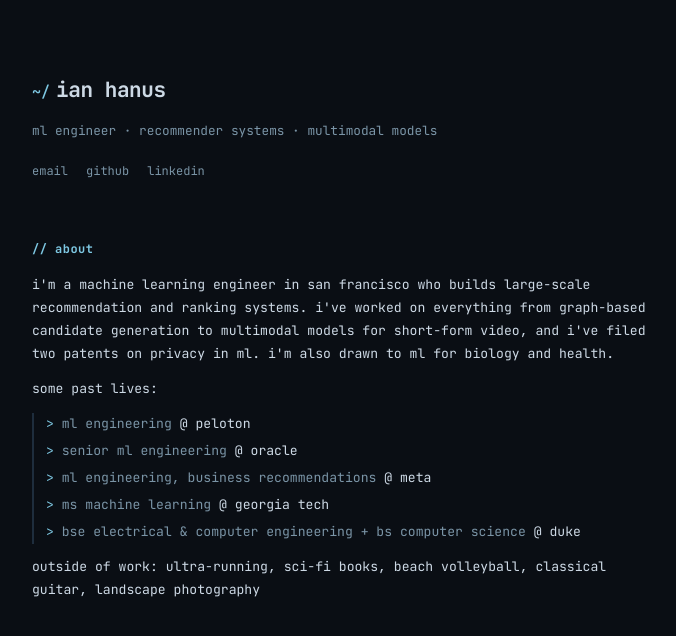
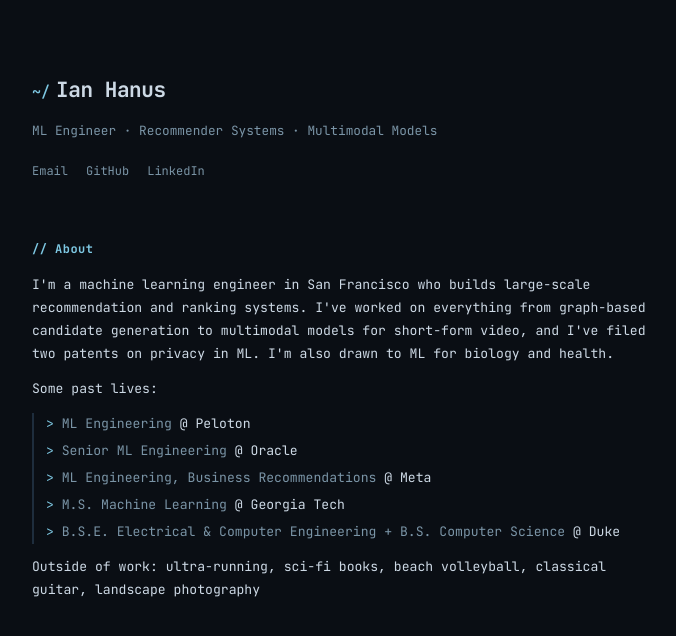
Before and after one commit to ian-hanus/personal-website, a plain HTML site: page index.html in a window 1280 px wide. Shown: the whole page, without its empty margins (298-974 px from the left). Drawn offline with Linux system fonts and the light colour scheme.

Commit message:
Use standard capitalization
Co-Authored-By: Claude Opus 5.5 <noreply@anthropic.com>
Claude-Session: https://claude.ai/code/session_01WgV4fg7Zn21oyoBiq2NvcH

```diff
--- a/index.html
+++ b/index.html
@@ -15,33 +15,33 @@
 <main id="top">
   <section class="intro">
     <div class="name-line"><span class="prompt">~/</span>
-      <h1>ian hanus</h1><span class="cursor">█</span>
+      <h1>Ian Hanus</h1><span class="cursor">█</span>
     </div>
-    <!-- TODO: add current employer, e.g. "building @ <a href=...>company</a> · " -->
-    <p class="tagline">ml engineer · recommender systems · multimodal models</p>
+    <!-- TODO: add current employer, e.g. "Building @ <a href=...>Company</a> · " -->
+    <p class="tagline">ML Engineer · Recommender Systems · Multimodal Models</p>
     <nav class="links">
-      <a href="mailto:ian.hanus@gmail.com">email</a>
-      <a href="https://github.com/ian-hanus" target="_blank" rel="noopener">github</a>
-      <a href="https://www.linkedin.com/in/ian-hanus/" target="_blank" rel="noopener">linkedin</a>
+      <a href="mailto:ian.hanus@gmail.com">Email</a>
+      <a href="https://github.com/ian-hanus" target="_blank" rel="noopener">GitHub</a>
+      <a href="https://www.linkedin.com/in/ian-hanus/" target="_blank" rel="noopener">LinkedIn</a>
     </nav>
   </section>
 
   <section>
-    <h2>// about</h2>
+    <h2>// About</h2>
     <p>
-      i'm a machine learning engineer in san francisco who builds large-scale recommendation and ranking systems.
-      i've worked on everything from graph-based candidate generation to multimodal models for short-form video,
-      and i've filed two patents on privacy in ml. i'm also drawn to ml for biology and health.
+      I'm a machine learning engineer in San Francisco who builds large-scale recommendation and ranking systems.
+      I've worked on everything from graph-based candidate generation to multimodal models for short-form video,
+      and I've filed two patents on privacy in ML. I'm also drawn to ML for biology and health.
     </p>
-    <p>some past lives:</p>
+    <p>Some past lives:</p>
     <ul class="past-list">
-      <li><span class="dim">ml engineering</span> @ peloton</li>
-      <li><span class="dim">senior ml engineering</span> @ oracle</li>
-      <li><span class="dim">ml engineering, business recommendations</span> @ meta</li>
-      <li><span class="dim">ms machine learning</span> @ georgia tech</li>
-      <li><span class="dim">bse electrical &amp; computer engineering + bs computer science</span> @ duke</li>
+      <li><span class="dim">ML Engineering</span> @ Peloton</li>
+      <li><span class="dim">Senior ML Engineering</span> @ Oracle</li>
+      <li><span class="dim">ML Engineering, Business Recommendations</span> @ Meta</li>
+      <li><span class="dim">M.S. Machine Learning</span> @ Georgia Tech</li>
+      <li><span class="dim">B.S.E. Electrical &amp; Computer Engineering + B.S. Computer Science</span> @ Duke</li>
     </ul>
-    <p>outside of work: ultra-running, sci-fi books, beach volleyball, classical guitar, landscape photography</p>
+    <p>Outside of work: ultra-running, sci-fi books, beach volleyball, classical guitar, landscape photography</p>
   </section>
 </main>
 </body>
```
